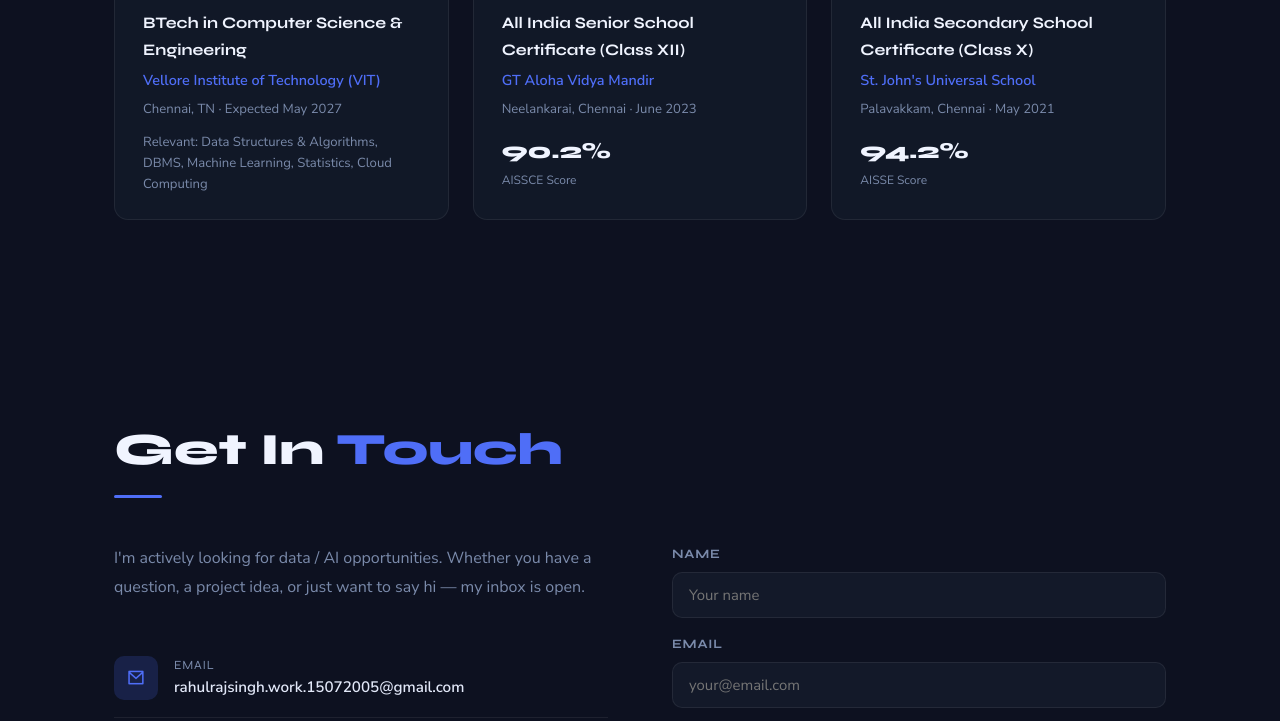
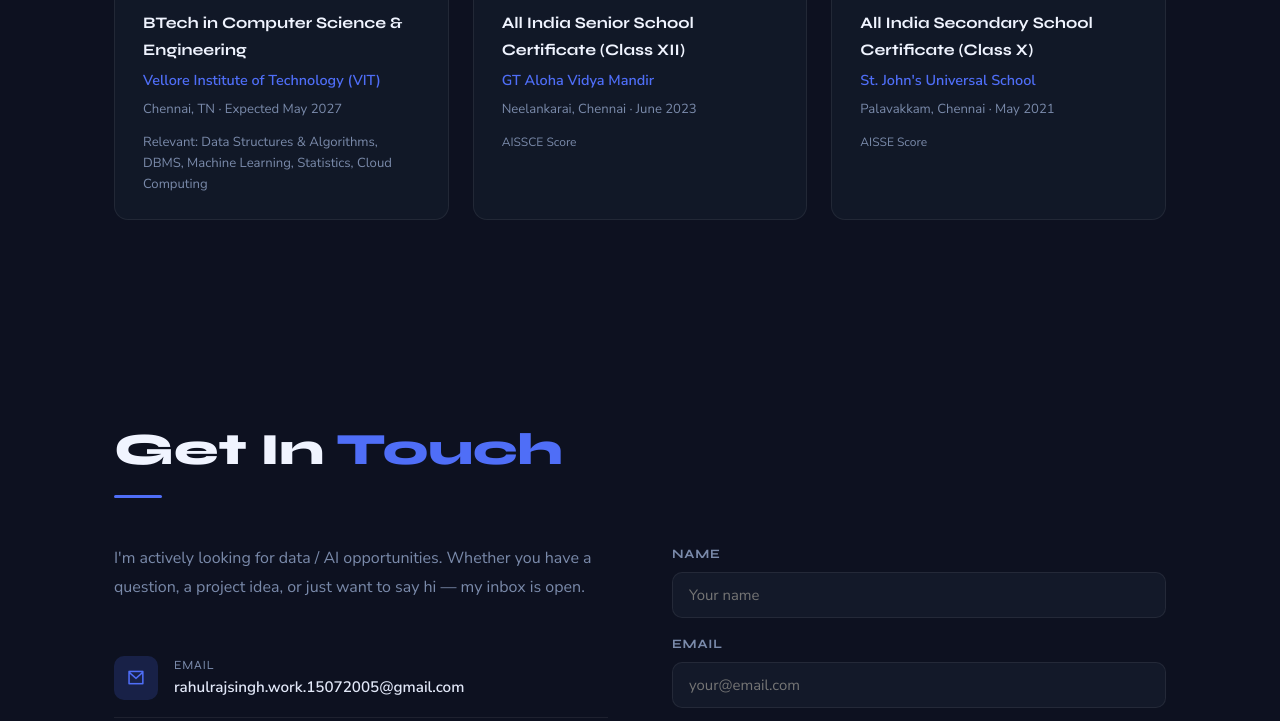
Before and after one commit to rahulrajsinghwork15072005-a11y/MY-portfolio, a plain HTML site: page index.html in a window 1280 px wide. Shown: the part 5620-6341 px from the top of the page. Drawn offline with nearby package versions, Linux system fonts and the light colour scheme.

Commit message:
Update index.html

```diff
--- a/index.html
+++ b/index.html
@@ -1228,7 +1228,6 @@
         <div class="edu__degree">All India Senior School Certificate (Class XII)</div>
         <div class="edu__school">GT Aloha Vidya Mandir</div>
         <div class="edu__meta">Neelankarai, Chennai · June 2023</div>
-        <div class="edu__score">90.2%</div>
         <div class="edu__score-label">AISSCE Score</div>
       </div>
 
@@ -1237,7 +1236,6 @@
         <div class="edu__degree">All India Secondary School Certificate (Class X)</div>
         <div class="edu__school">St. John's Universal School</div>
         <div class="edu__meta">Palavakkam, Chennai · May 2021</div>
-        <div class="edu__score">94.2%</div>
         <div class="edu__score-label">AISSE Score</div>
       </div>
 
```
